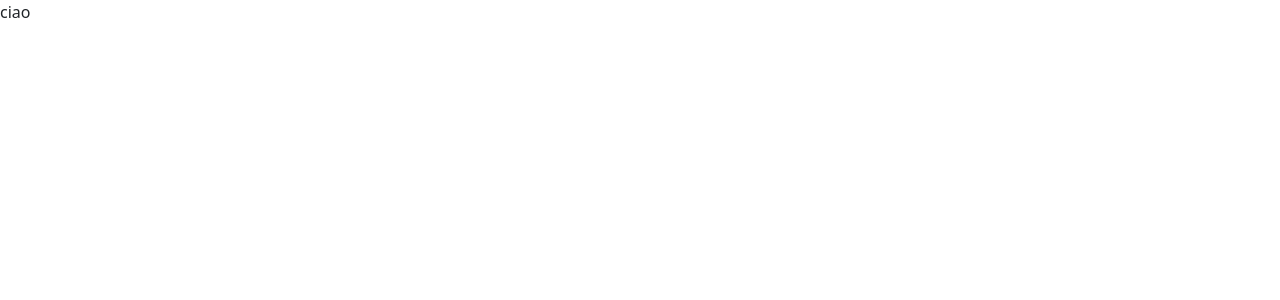
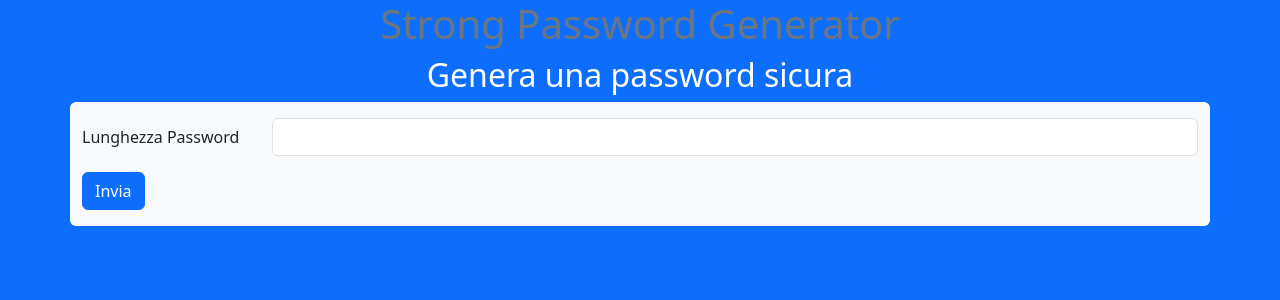
Before and after one commit to gianlucafalaschi/php-strong-password-generator, a PHP site: page / in a window 1280 px wide. Before the commit the part shown is almost empty. Shown: the top 300 px of the page. Run offline with PHP 8.4, Linux system fonts and the light colour scheme.

Commit message:
Basic layout

```diff
--- a/index.php
+++ b/index.php
@@ -1,4 +1,6 @@
+<?php
 
+?>
 
 
 <!DOCTYPE html>
@@ -11,8 +13,28 @@
     <!--/ Bootstrap  -->
     <title>PHP Strong Password Generator</title>
 </head>
-<body>
-    ciao
-<script src="https://cdn.jsdelivr.net/npm/bootstrap@5.3.3/dist/js/bootstrap.bundle.min.js" integrity="sha384-YvpcrYf0tY3lHB60NNkmXc5s9fDVZLESaAA55NDzOxhy9GkcIdslK1eN7N6jIeHz" crossorigin="anonymous"></script>
+<body class="bg-primary">
+    <header>
+        <div class="container">
+            <h1 class="text-center text-secondary">Strong Password Generator</h1>
+            <h2 class="text-center text-white">Genera una password sicura</h2>
+         </div>
+    </header>
+    <main>
+        <div class="container">
+            <div class="row bg-light py-3 rounded ">
+                <form>
+                    <div class="row mb-3">
+                        <label for="passwLength" class="col-sm-2 col-form-label">Lunghezza Password</label>
+                        <div class="col-sm-10">
+                        <input type="text" class="form-control" id="passwLength" name="passwLength">
+                        </div>
+                    </div>
+                    <button type="submit" class="btn btn-primary">Invia</button>
+                </form>
+            </div>
+        </div>
+    </main>
+    <script src="https://cdn.jsdelivr.net/npm/bootstrap@5.3.3/dist/js/bootstrap.bundle.min.js" integrity="sha384-YvpcrYf0tY3lHB60NNkmXc5s9fDVZLESaAA55NDzOxhy9GkcIdslK1eN7N6jIeHz" crossorigin="anonymous"></script>
 </body>
 </html>
```
